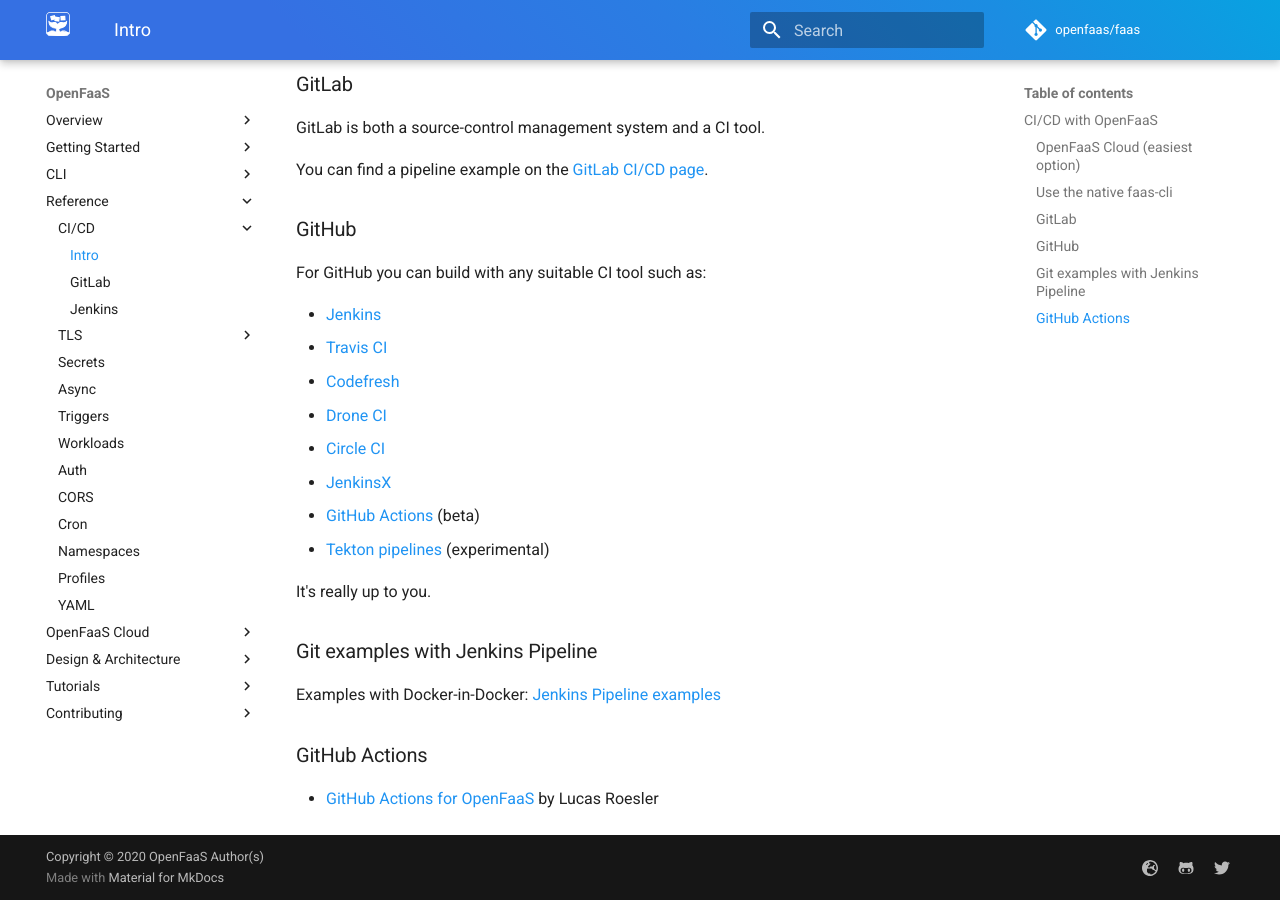
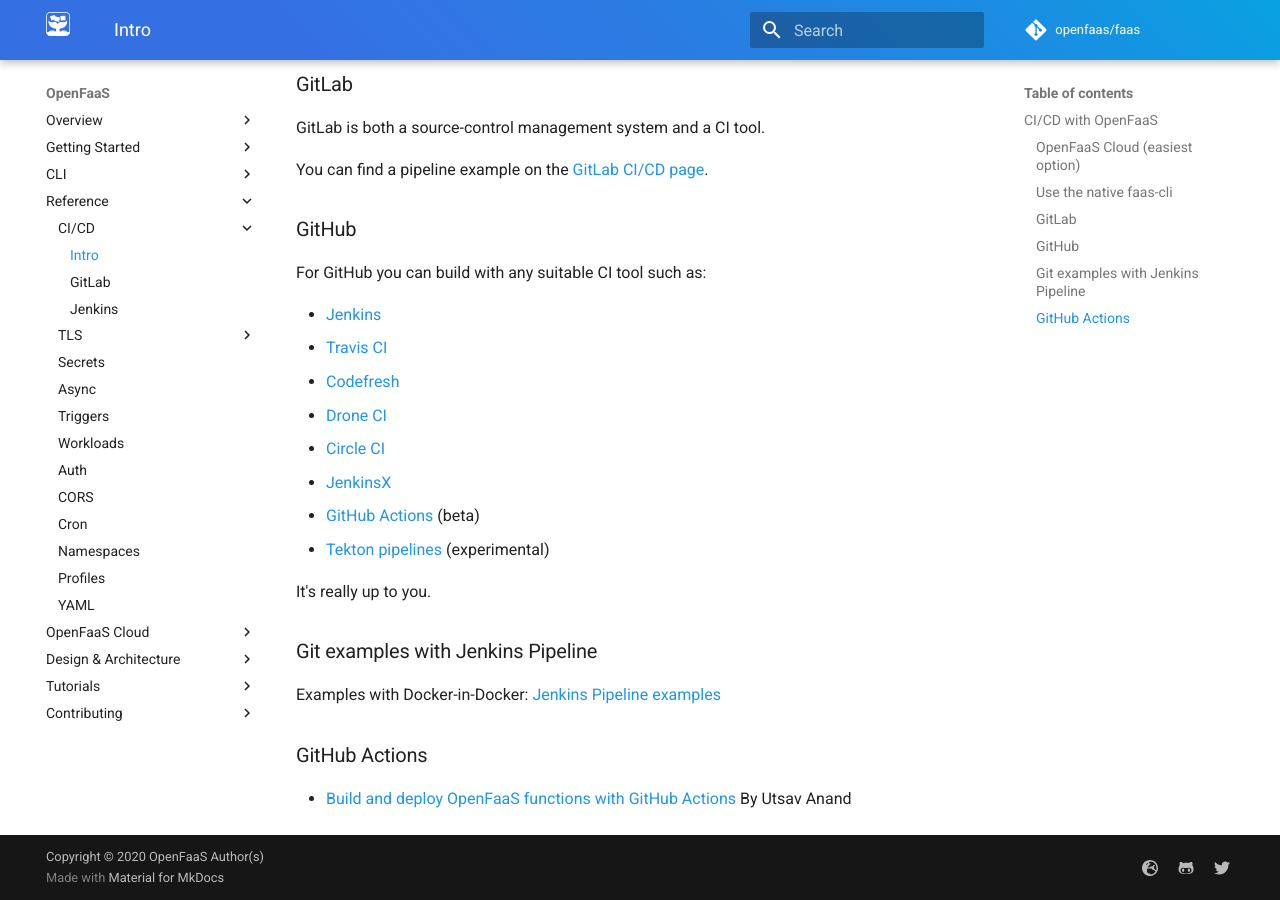
Before and after one commit to openfaas/docs, an MkDocs documentation site: the page built from docs/reference/cicd/intro.md, in a window 1280 px wide and 900 px high, scrolled down 1195 px. Built offline with MkDocs 1.6.1 and Material for MkDocs 9.7.7, drawn with Linux system fonts in a browser that asks for light colours; comment, search, counter and statistics services are not loaded.

Commit message:
Update GitHub Actions post
Signed-off-by: Alex Ellis (OpenFaaS Ltd) <alexellis2@gmail.com>

```diff
--- a/docs/reference/cicd/intro.md
+++ b/docs/reference/cicd/intro.md
@@ -64,4 +64,4 @@ Examples with Docker-in-Docker: [Jenkins Pipeline examples](../jenkins/)
 
 ### GitHub Actions
 
-* [GitHub Actions for OpenFaaS](https://lucasroesler.com/2019/09/action-packed-functions/) by Lucas Roesler
+* [Build and deploy OpenFaaS functions with GitHub Actions](https://www.openfaas.com/blog/openfaas-functions-with-github-actions/) By Utsav Anand
```
Also changed, not shown: docs/tutorials/featured.md (+0 -1 lines).
